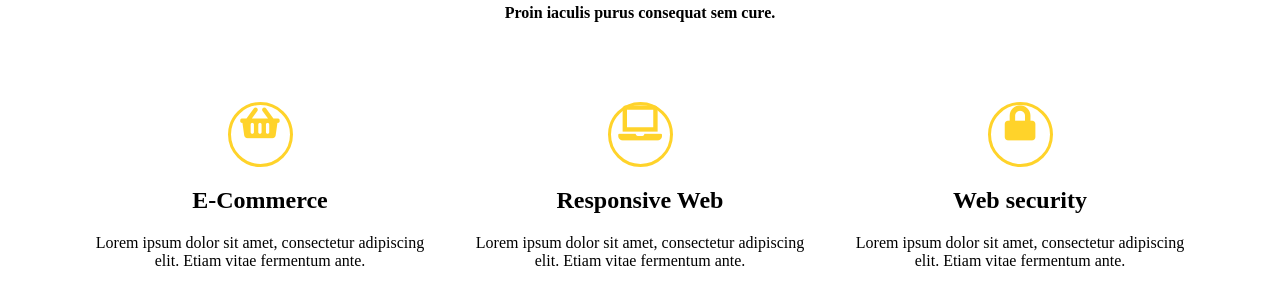
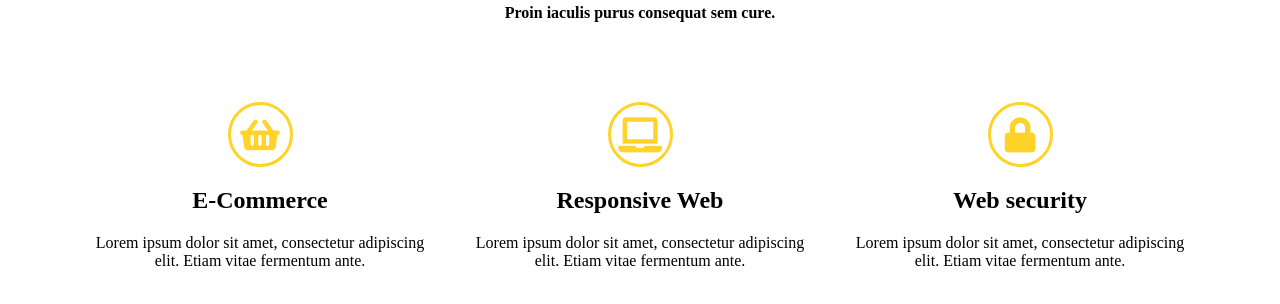
Before and after one commit to chrisi99/Golden-project, a website: page index.html in a window 1280 px wide. Shown: the part 638-942 px from the top of the page. Drawn offline with Linux system fonts and the light colour scheme.

Commit message:
Add styles for icons

```diff
--- a/sass/style.scss
+++ b/sass/style.scss
@@ -41,13 +41,21 @@ $color-two: #ffd32a;
     padding: 50px 0;
     .service-description{
         text-align: center;
-        i{
+        .icon{
+            display: flex;
+            justify-content: center;
+            align-items: center;
             font-size: 35px;
-            color: $color-two;
-            border: 3px solid $color-two;
-            border-radius: 50%;
-            width: 65px;
-            height: 65px;
+            i{
+                display: flex;
+                justify-content: center;
+                align-items: center;
+                color: $color-two;
+                border: 3px solid $color-two;
+                border-radius: 50%;
+                width: 65px;
+                height: 65px;
+            }
         }
     }
 }
```
Also changed, not shown: css/style.css, 1 other file.
